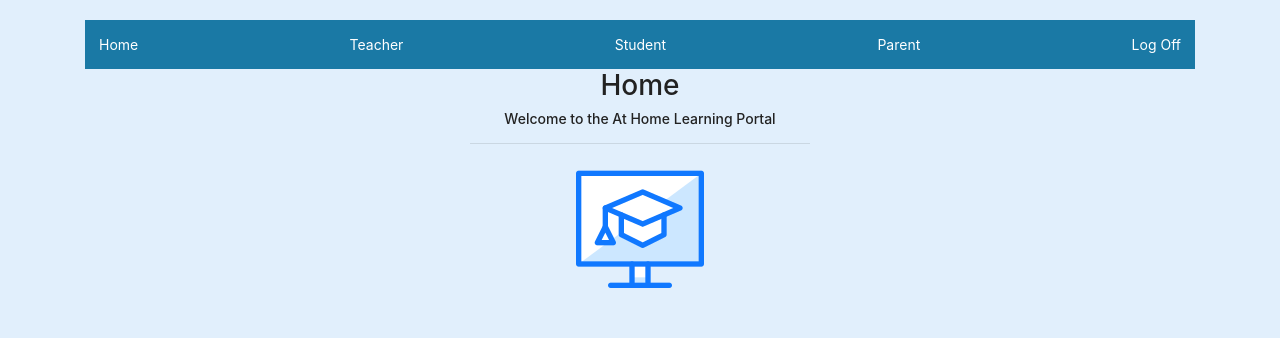
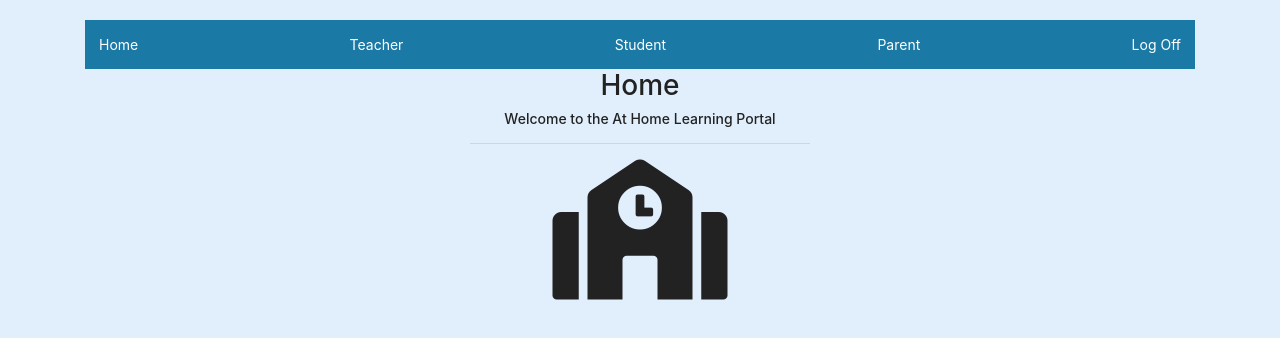
Before and after one commit to Woz-U-Group-Projects/new-team-freeze, a React (Create React App) app in the folder client-react/: page /Home in a window 1280 px wide. Shown: the top 338 px of the page. Built offline with nearby package versions, Linux system fonts and the light colour scheme; sample sign-in values are in the browser's storage.

Commit message:
changed logo back to original

```diff
--- a/client-react/src/HomePage/Home.js
+++ b/client-react/src/HomePage/Home.js
@@ -100,9 +100,7 @@ class Home extends React.Component {
                             <hr></hr>
 
                             <div className="text-center">
-                            {/* <MDBIcon icon="school" size="10x" className="center" /> */}
-
-                            <img src="/Images/computer2.png" />
+                            <MDBIcon icon="school" size="10x" className="center" />
 
                             </div>
                                      <p>
```
